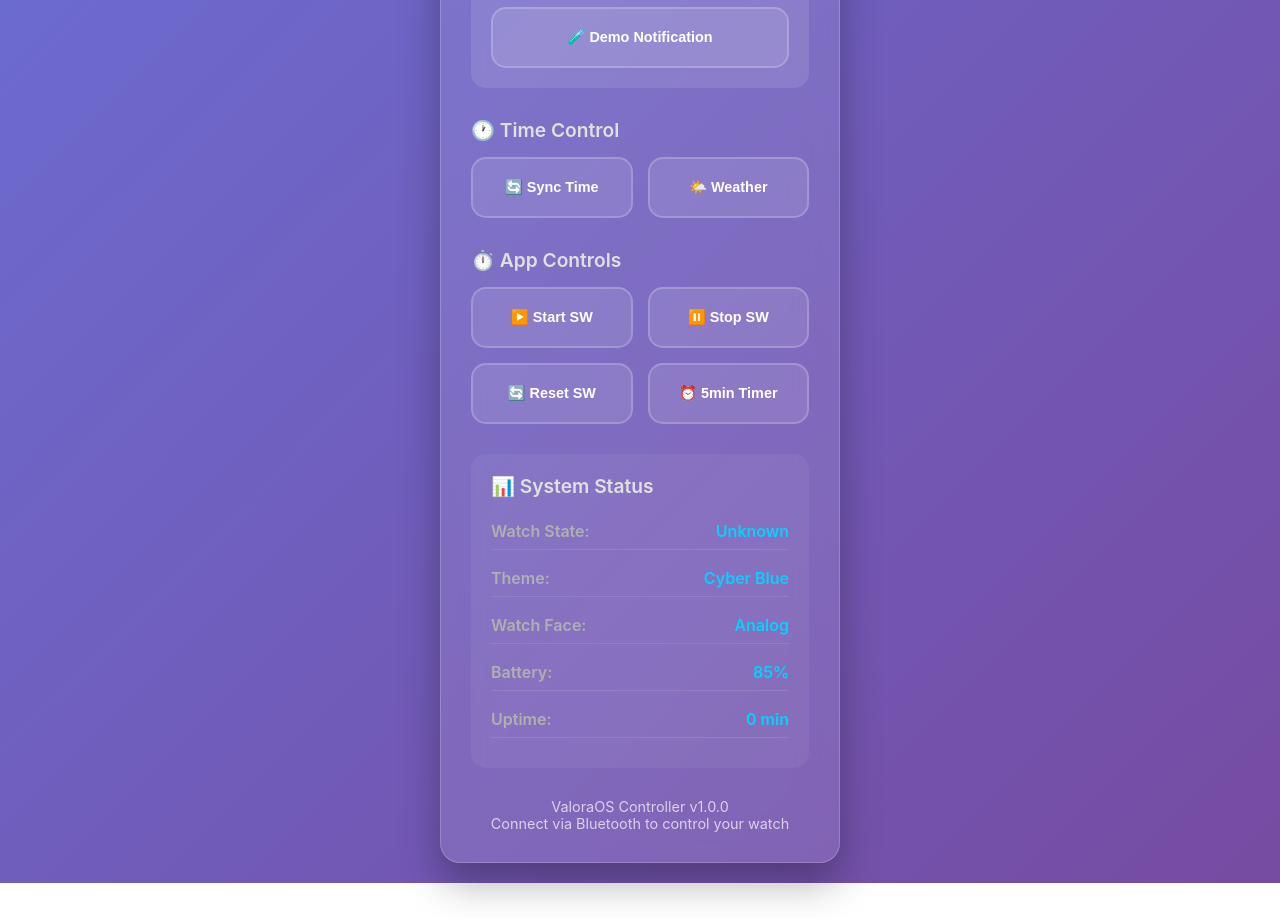
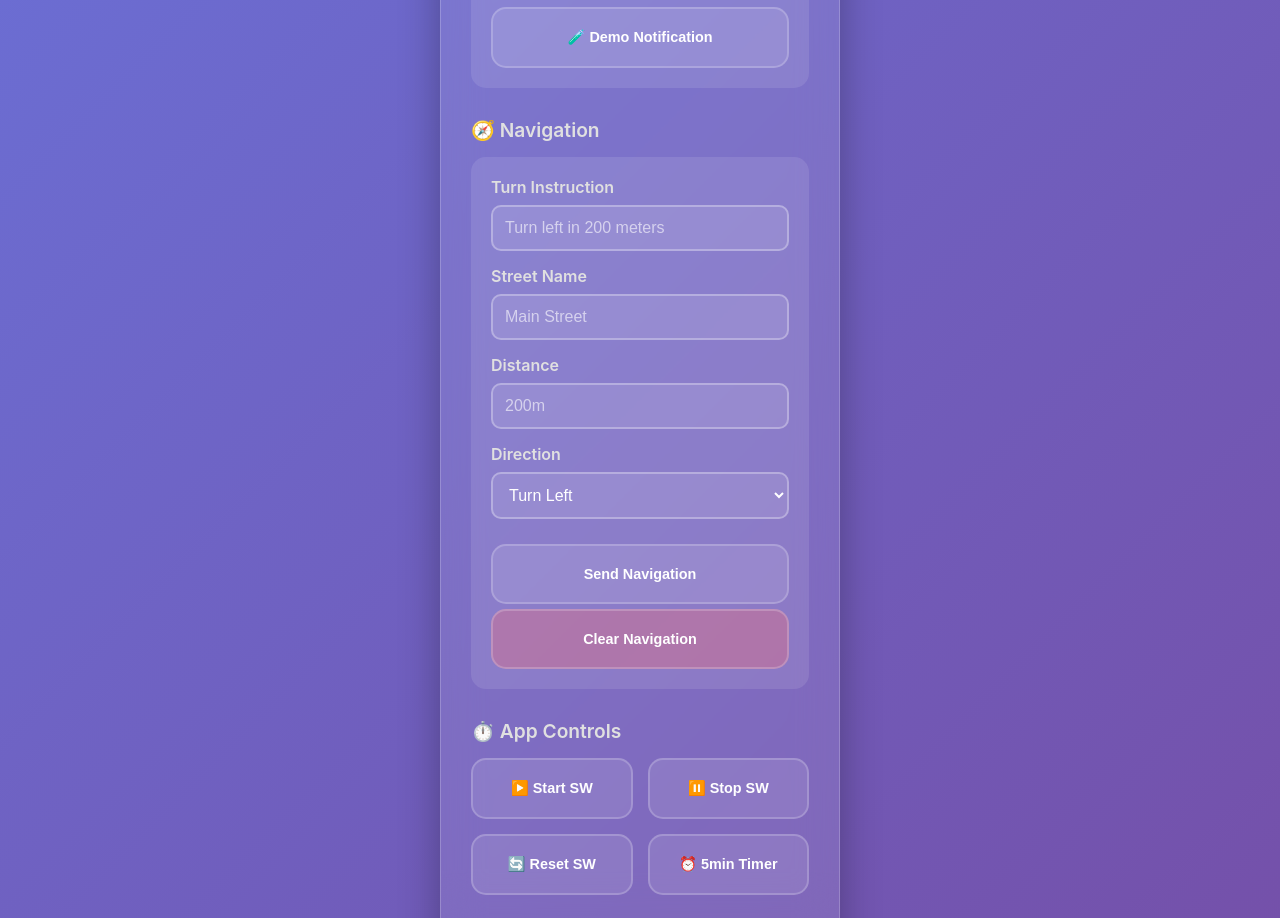
Before and after one commit to trapdoortrivia/trapdoortrivia.github.io, a plain HTML site: page valoraos.html in a window 1280 px wide. Shown: the part 1327-2245 px from the top of the page. Before the commit the page ends 2210 px from the top, so only its background shows below. Drawn offline with Linux system fonts and the light colour scheme.

Commit message:
Update valoraos.html

```diff
--- a/valoraos.html
+++ b/valoraos.html
@@ -298,6 +298,8 @@
                 <button class="control-btn nav-select" onclick="sendCommand('select')">SELECT</button>
                 <button class="control-btn nav-right" onclick="sendCommand('right')">→</button>
                 <button class="control-btn nav-down" onclick="sendCommand('down')">↓</button>
+                <br>
+                <br>
                 <button class="control-btn nav-back" onclick="sendCommand('back')">BACK</button>
             </div>
         </div>
@@ -351,10 +353,35 @@
         </div>
 
         <div class="controls-section">
-            <div class="section-title">🕐 Time Control</div>
-            <div class="quick-actions">
-                <button class="action-btn" onclick="syncTime()">🔄 Sync Time</button>
-                <button class="action-btn" onclick="updateWeather()">🌤️ Weather</button>
+            <div class="section-title">🧭 Navigation</div>
+            <div class="notification-sender">
+                <div class="input-group">
+                    <label>Turn Instruction</label>
+                    <input type="text" id="navInstruction" placeholder="Turn left in 200 meters">
+                </div>
+                <div class="input-group">
+                    <label>Street Name</label>
+                    <input type="text" id="navStreet" placeholder="Main Street">
+                </div>
+                <div class="input-group">
+                    <label>Distance</label>
+                    <input type="text" id="navDistance" placeholder="200m">
+                </div>
+                <div class="input-group">
+                    <label>Direction</label>
+                    <select id="navDirection">
+                        <option value="left">Turn Left</option>
+                        <option value="right">Turn Right</option>
+                        <option value="straight">Go Straight</option>
+                        <option value="u-turn">U-Turn</option>
+                    </select>
+                </div>
+                <button class="action-btn" onclick="sendNavigation()" style="width: 100%; margin-top: 10px;">
+                    Send Navigation
+                </button>
+                <button class="action-btn" onclick="clearNavigation()" style="width: 100%; margin-top: 5px; background: rgba(255, 107, 107, 0.3);">
+                    Clear Navigation
+                </button>
             </div>
         </div>
 
```
